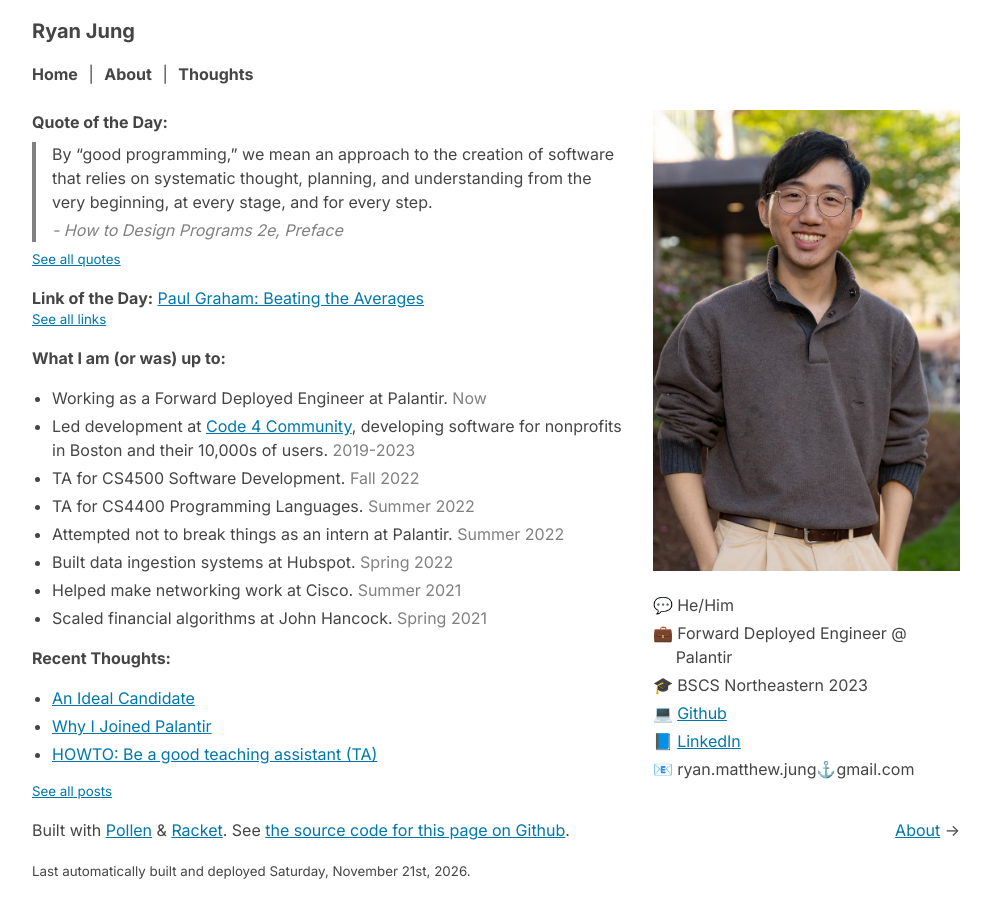
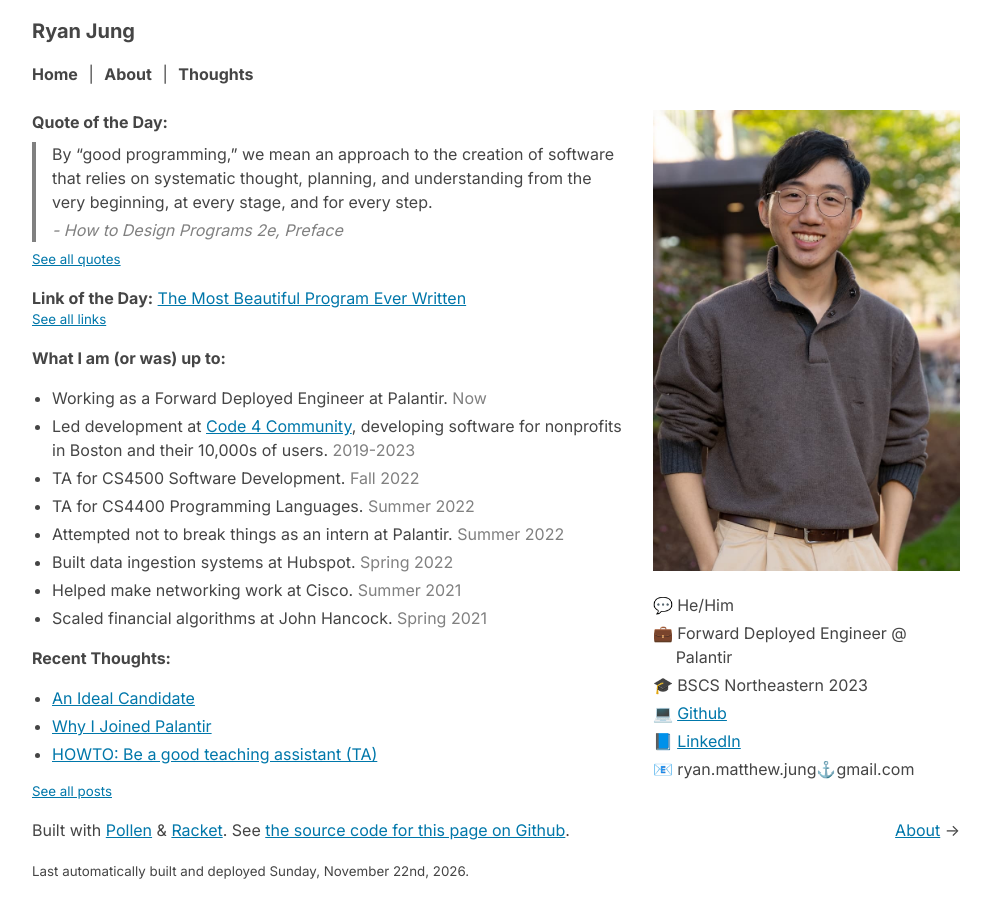
Before and after one commit to rymaju/pollen-ryanjung.dev, a plain HTML site: page index.html in a window 1280 px wide. Shown: the whole page, without its empty margins (144-1135 px from the left). Drawn offline with Linux system fonts and the light colour scheme.

Commit message:
Deploying to gh-pages from @ rymaju/pollen-ryanjung.dev@a0421ef2e1d9c6aee26527069a8cf80bea2c0106 🚀

```diff
--- a/index.html
+++ b/index.html
@@ -49,7 +49,7 @@
 <small style="display:block;"><a href="/thoughts/quotes.html">See all quotes</a></small></section>
 
 <section style="margin-bottom:1em;"><strong>Link of the Day:</strong>
-<a href="http://www.paulgraham.com/avg.html">Paul Graham: Beating the Averages</a>
+<a href="https://www.youtube.com/watch?v=OyfBQmvr2Hc">The Most Beautiful Program Ever Written</a>
 <small style="display:block;"><a href="/thoughts/links.html">See all links</a></small></section>
 
 <section><strong>What I am (or was) up to:</strong>
@@ -87,7 +87,7 @@
           </p>
           <p>
             <small>
-              Last automatically built and deployed Saturday, November 21st, 2026.
+              Last automatically built and deployed Sunday, November 22nd, 2026.
             </small>
           </p>
         </footer>
```
Also changed, not shown: about.html (+1 -1 lines), thoughts/an-ideal-candidate.html (+1 -1 lines), thoughts/howto-ta.html (+1 -1 lines), thoughts/index.html (+1 -1 lines), thoughts/links.html (+1 -1 lines), thoughts/pollen.html (+1 -1 lines), thoughts/quotes.html (+1 -1 lines), thoughts/why-palantir.html (+1 -1 lines).
